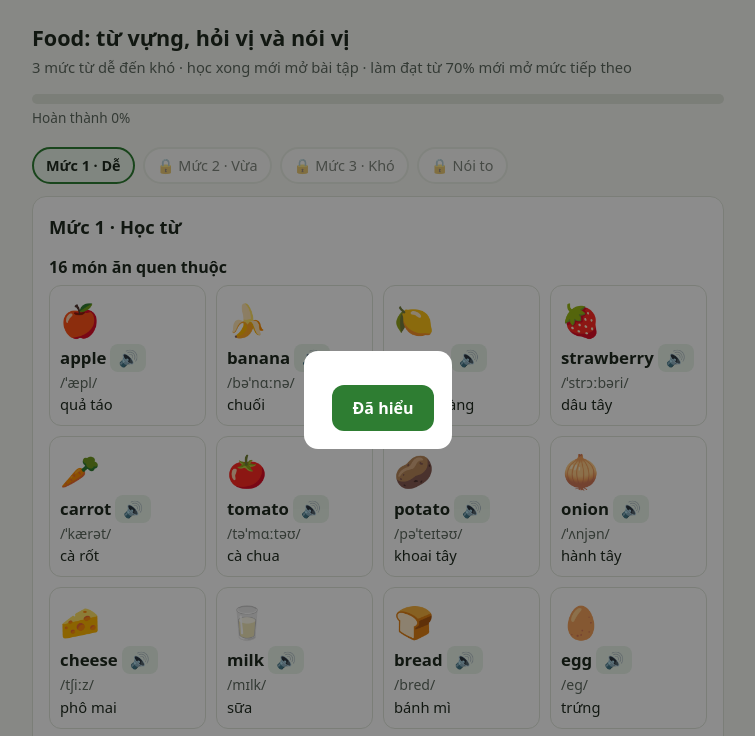
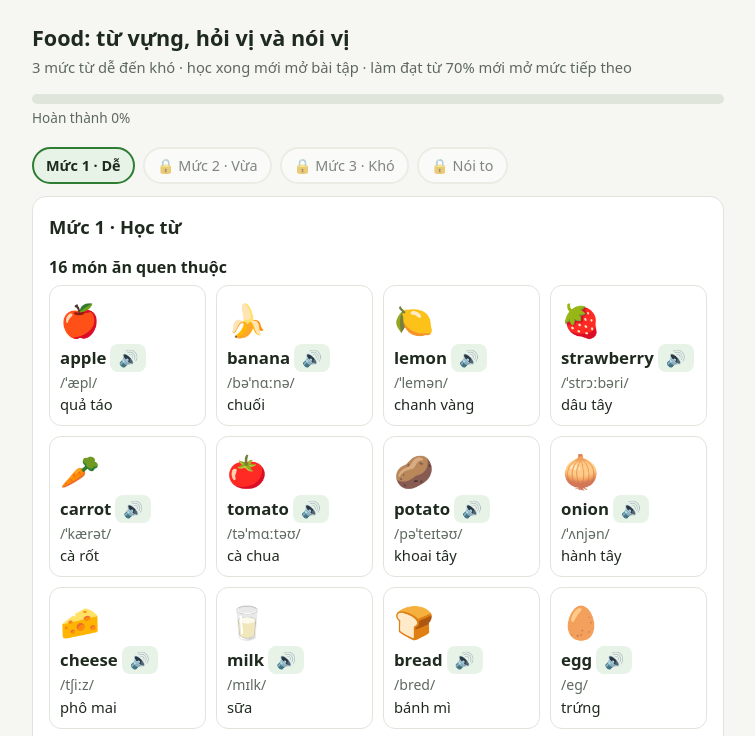
Before and after one commit to nguyenminhtrang212-byte/health-symptoms-a2, a plain HTML site: page food-taste-learn/index.html in a window 1280 px wide. Shown: the top 736 px of the page, without its empty margins (262-1017 px from the left). Drawn offline with Linux system fonts and the light colour scheme.

Commit message:
Fix always-visible modal in food-taste-learn
Co-Authored-By: Claude Sonnet 5.5 <noreply@anthropic.com>
Claude-Session: https://claude.ai/code/session_01CmMRM9V34TPBrxLb3VsYwf

```diff
--- a/food-taste-learn/index.html
+++ b/food-taste-learn/index.html
@@ -47,7 +47,7 @@
   .fb { margin-top:8px; font-size:.92rem; padding:8px 10px; border-radius:10px; }
   .fb.ok { background:var(--lg); } .fb.bad { background:var(--lr); }
   .row { display:flex; justify-content:space-between; align-items:center; gap:10px; margin-top:14px; flex-wrap:wrap; }
-  .hidden { display:none; }
+  .hidden, .modal.hidden { display:none !important; }
   label.tick { display:flex; gap:8px; align-items:flex-start; margin-top:12px; font-size:.95rem; }
   .modal { position:fixed; inset:0; background:rgba(0,0,0,.45); display:flex; align-items:center; justify-content:center; padding:20px; z-index:20; }
   .modal .box { background:var(--card); border-radius:14px; padding:18px; max-width:420px; }
```
